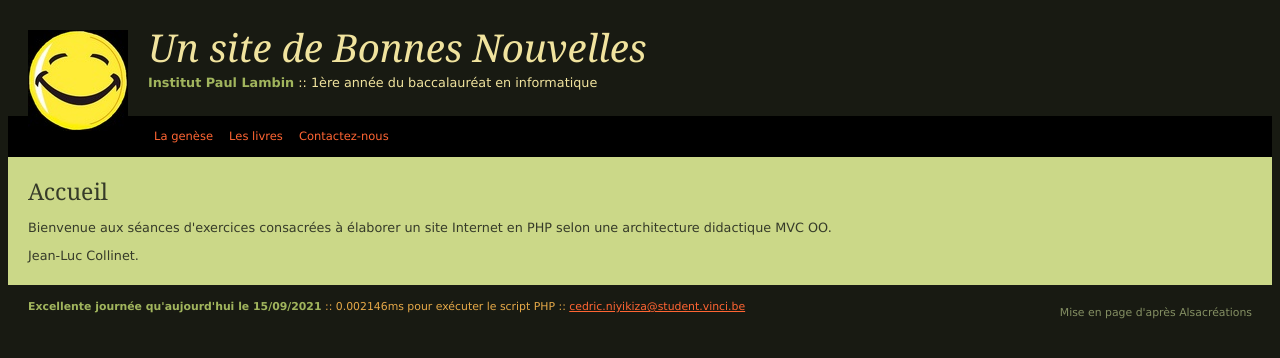
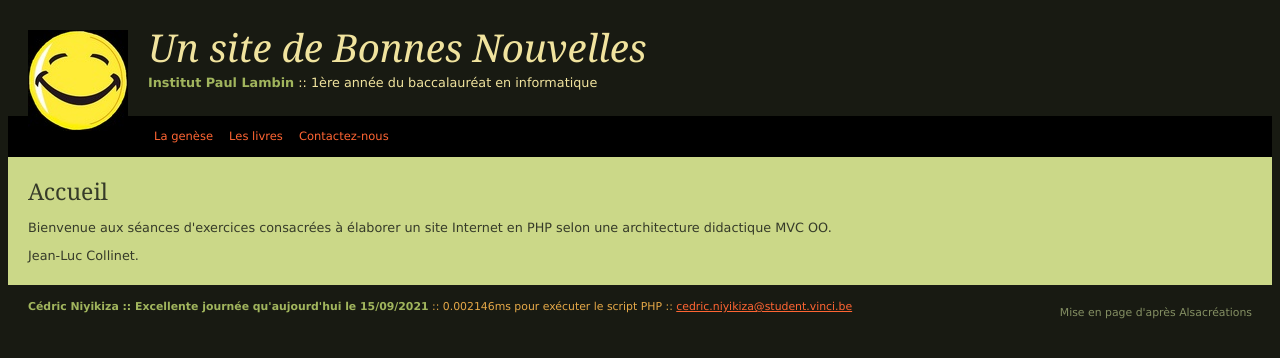
Before and after one commit to cedricniyi/devops_sem1, a PHP site: page / in a window 1280 px wide. Shown: the top 358 px of the page. Run offline with PHP 8.4, Linux system fonts and the light colour scheme.

Commit message:
Modification footer

```diff
--- a/views/footer.php
+++ b/views/footer.php
@@ -1,5 +1,5 @@
 		<div id="pied">
-			<strong>Excellente journée qu'aujourd'hui le <?php echo $date ?></strong> ::
+			<strong>Cédric Niyikiza :: Excellente journée qu'aujourd'hui le <?php echo $date ?></strong> ::
 			<?php $time_end = microtime(true);
 				  $time = number_format(($time_end - $time_start)*1000,6);
 				  echo $time; ?>ms pour exécuter le script PHP ::
```
